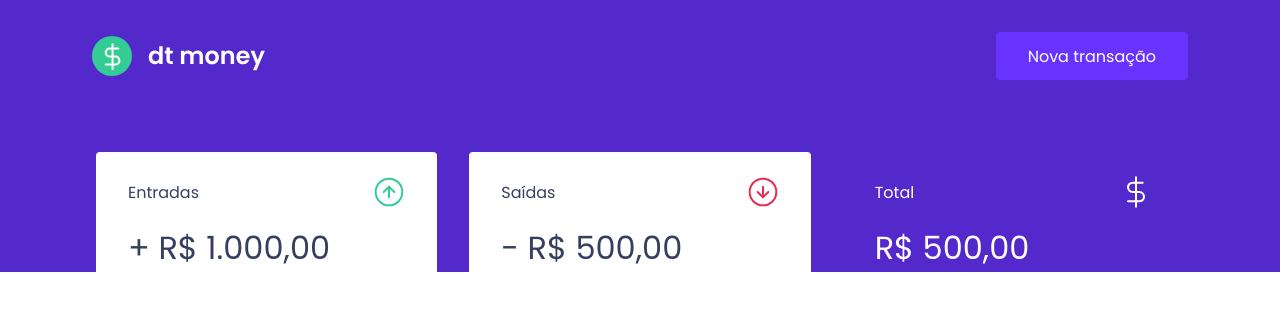
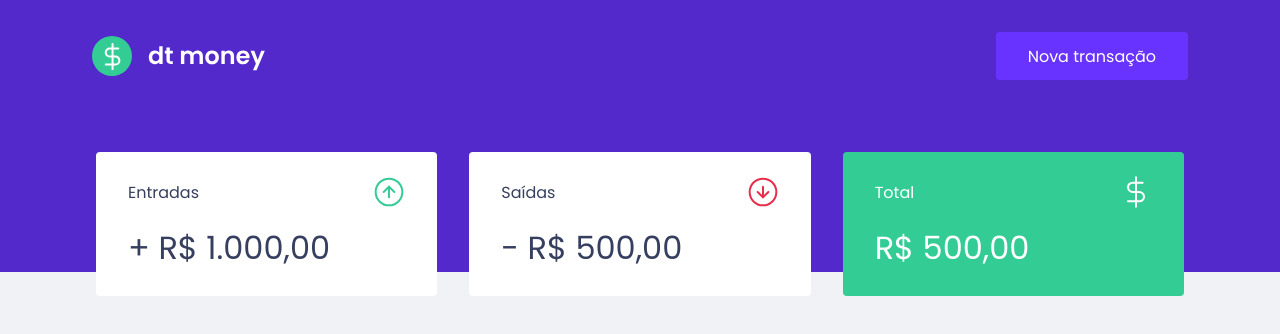
Before and after one commit to heyloh/dt.money, a React (Create React App) app: page / in a window 1280 px wide. Shown: the top 334 px of the page. Built offline with nearby package versions, Linux system fonts and the light colour scheme.

Commit message:
feat: fix background color and add green css variable

```diff
--- a/src/styles/global.ts
+++ b/src/styles/global.ts
@@ -4,6 +4,7 @@ export const GlobalStyle = createGlobalStyle`
   :root {
     --background: #f0f2f5;
     --red: #e52e4d;
+    --green: #33cc95;
     --blue: #5429cc;
     --blue-light: #6933ff;
     --text-title: #363f5f;
@@ -28,7 +29,7 @@ export const GlobalStyle = createGlobalStyle`
   }
 
   body {
-    background: var(---background);
+    background: var(--background);
     -webkit-font-smoothing: antialiased;
   }
 
```
